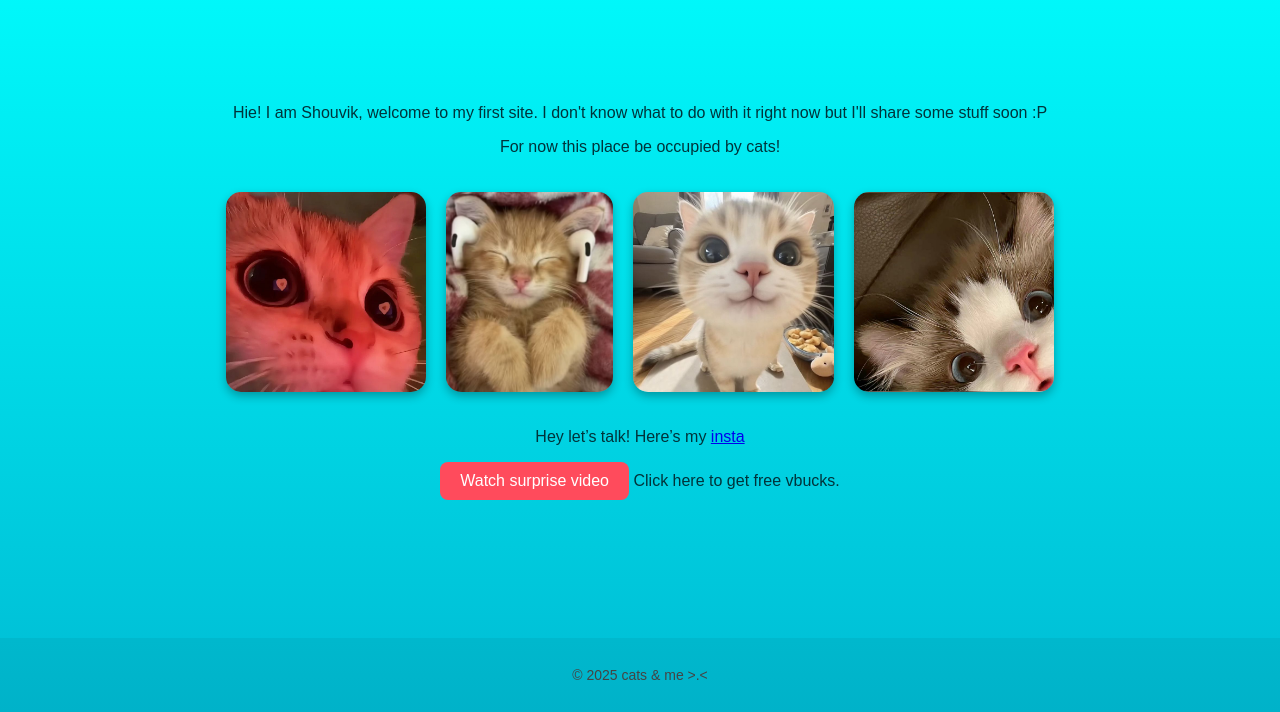
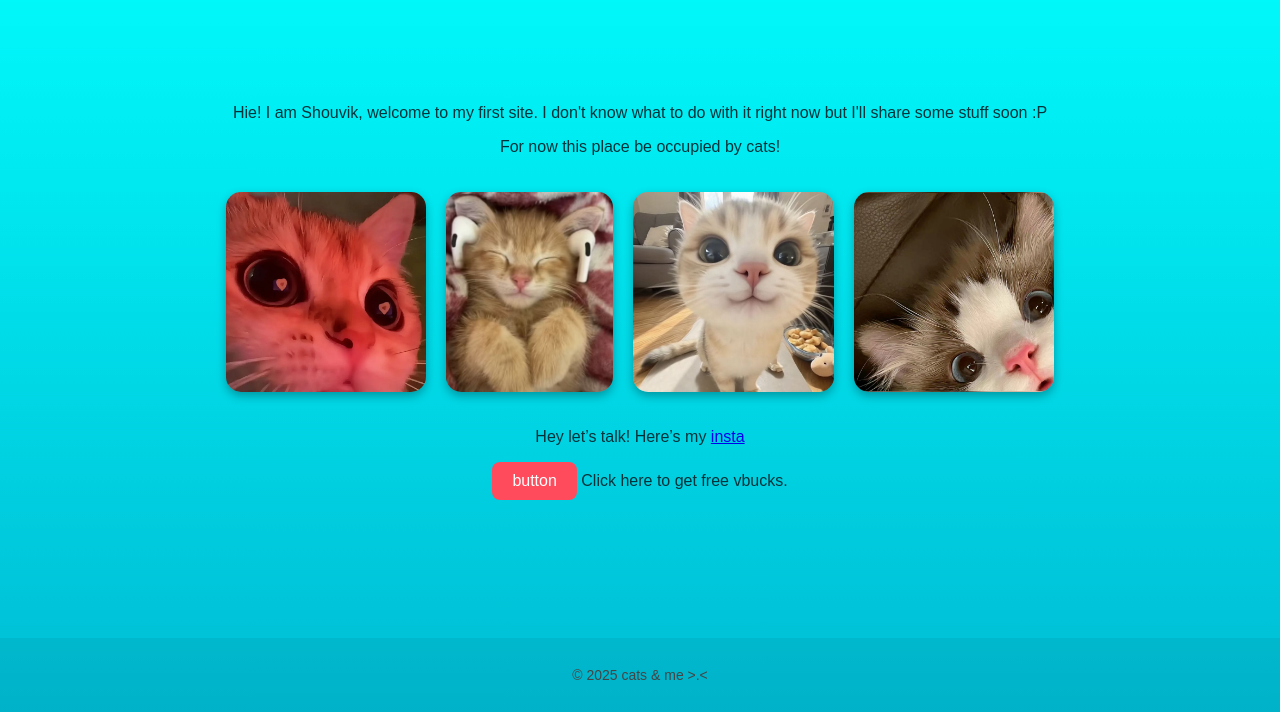
Before and after one commit to akashouvik2007-png/my-website, a plain HTML site: page index.html in a window 1280 px wide. Shown: the part 88-800 px from the top of the page. Drawn offline with Linux system fonts and the light colour scheme.

Commit message:
Update index.html

```diff
--- a/index.html
+++ b/index.html
@@ -91,7 +91,7 @@
 
     <div class="sus">
       <button onclick="window.location.href='https://youtu.be/dQw4w9WgXcQ'">
-        Watch surprise video
+        button
       </button>
       Click here to get free vbucks.
     </div>
```
